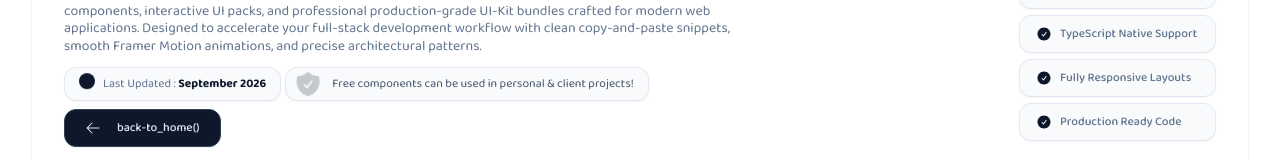
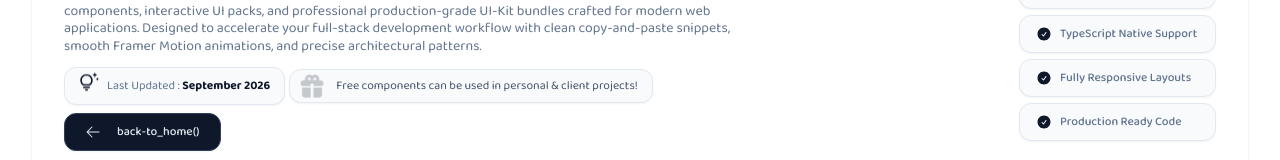
Before and after one commit to lakshan-beast/SyncXel, a React (Vite) app: page /components in a window 1280 px wide. Shown: the part 305-465 px from the top of the page. Built offline with nearby package versions, Linux system fonts and the light colour scheme.

Commit message:
style: Update HubHeader component icons for improved visual clarity

```diff
--- a/src/components/HubHeader.jsx
+++ b/src/components/HubHeader.jsx
@@ -1,10 +1,12 @@
 import React from "react";
+import { HiGift } from "react-icons/hi";
 import {
   HiArrowLeft,
   HiSparkles,
   HiCheckCircle,
   HiShieldCheck,
 } from "react-icons/hi2";
+import { MdOutlineTipsAndUpdates } from "react-icons/md";
 
 export default function HubHeader() {
   return (
@@ -37,7 +39,7 @@ export default function HubHeader() {
           <div className="flex flex-wrap items-center gap-1 pt-1">
             {/* Last Updated */}
             <div className="text-xs text-slate-500 bg-slate-50 px-3.5 py-2 rounded-xl border border-slate-200 flex items-center gap-2 shadow-xs font-baloo">
-              <span className="w-4 h-4 rounded-full bg-slate-900 animate-bounce"></span>
+              <MdOutlineTipsAndUpdates className="w-5 h-5  text-slate-900 animate-bounce" />
               <span>
                 Last Updated :{" "}
                 <strong className="text-slate-900">September 2026</strong>
@@ -46,7 +48,7 @@ export default function HubHeader() {
 
             {/* Legal / Free Usage Message */}
             <div className="bg-slate-50 border border-slate-200 px-3.5 py-2 rounded-xl flex items-center gap-4 text-xs text-slate-700 shadow-xs font-baloo">
-              <HiShieldCheck className="w-4 h-4 text-slate-900 shrink-0 animate-ping" />
+              <HiGift className="w-4 h-4 text-slate-900 shrink-0 animate-ping" />
               <span className="animate-pulse">
                 Free components can be used in personal & client projects!
               </span>
```
